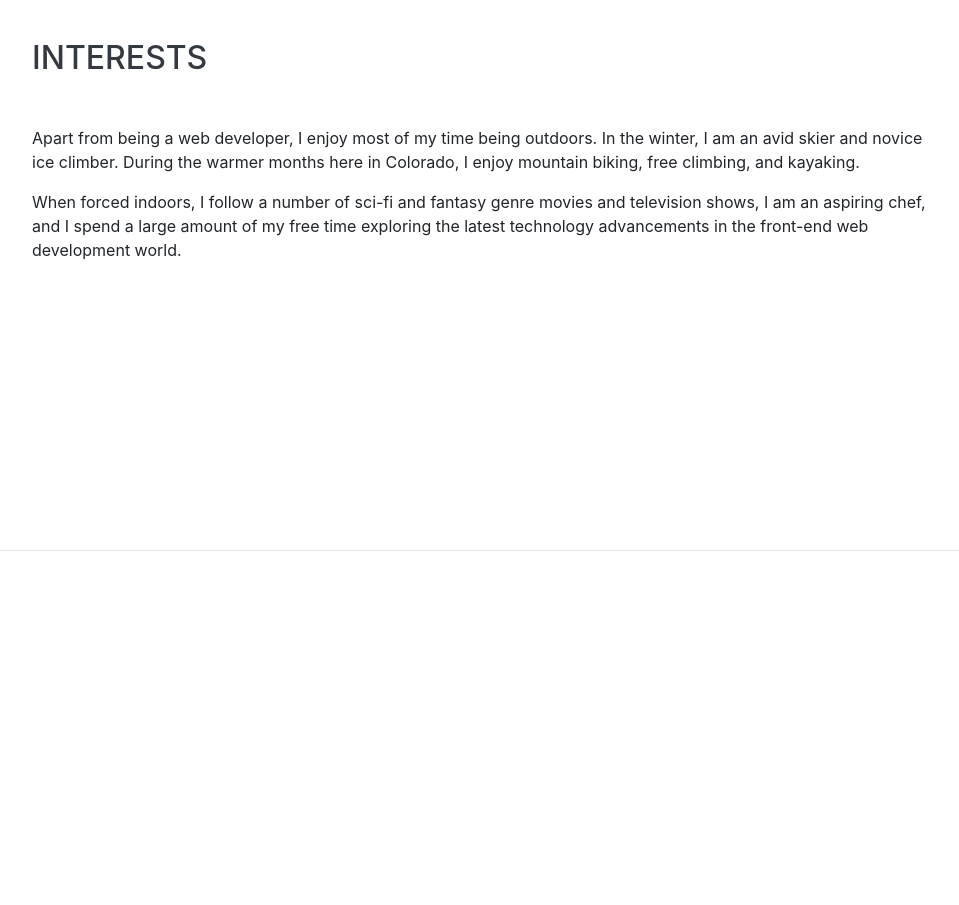
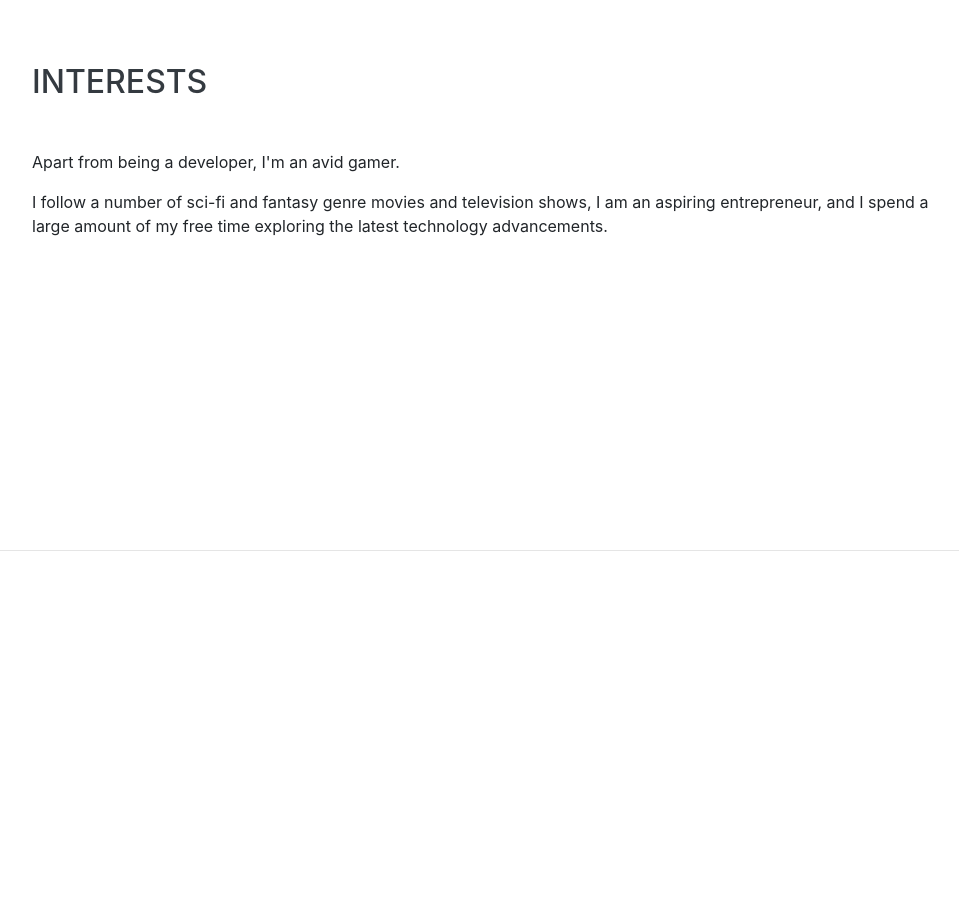
Before and after one commit to BryanBrowntx/BryanBrownDev, a website with bundled scripts: page index.html in a window 1280 px wide. Shown: the part 4560-5465 px from the top of the page, without its empty margins (288-1247 px from the left). Built offline with nearby package versions, Linux system fonts and the light colour scheme; a web font is replaced by a local one.

Commit message:
Interests section update

```diff
--- a/index.html
+++ b/index.html
@@ -276,8 +276,8 @@
     <section class="resume-section p-3 p-lg-5 d-flex align-items-center" id="interests">
       <div class="w-100">
         <h2 class="mb-5">Interests</h2>
-        <p>Apart from being a web developer, I enjoy most of my time being outdoors. In the winter, I am an avid skier and novice ice climber. During the warmer months here in Colorado, I enjoy mountain biking, free climbing, and kayaking.</p>
-        <p class="mb-0">When forced indoors, I follow a number of sci-fi and fantasy genre movies and television shows, I am an aspiring chef, and I spend a large amount of my free time exploring the latest technology advancements in the front-end web development world.</p>
+        <p>Apart from being a developer, I'm an avid gamer.</p>
+        <p class="mb-0">I follow a number of sci-fi and fantasy genre movies and television shows, I am an aspiring entrepreneur, and I spend a large amount of my free time exploring the latest technology advancements.</p>
       </div>
     </section>
 
```
